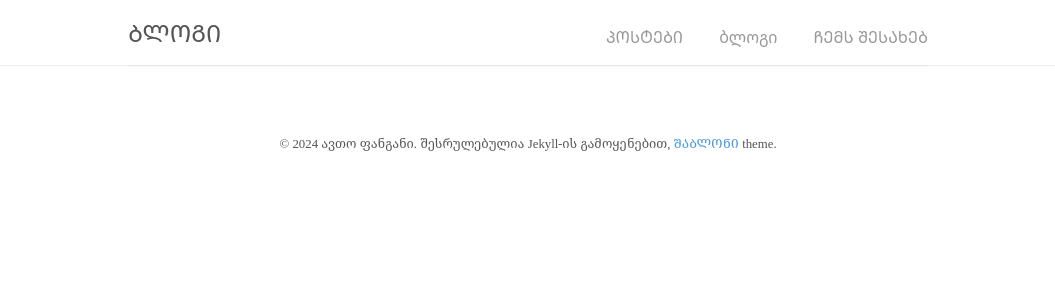
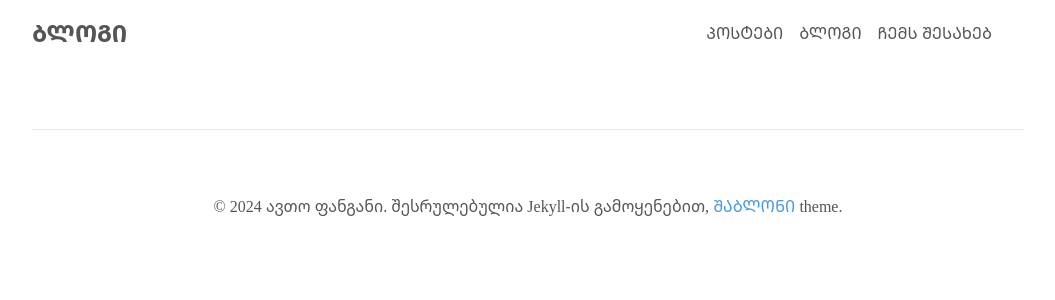
Before and after one commit to avtotrainer/blog-grid, a Jekyll site: the page built from index.html, in a window 1280 px wide. Shown: the top 300 px of the page, without its empty margins (112-1167 px from the left). Built offline with Jekyll 4.4.1, drawn with Linux system fonts in a browser that asks for light colours.

Commit message:
თითქმის გავგრიდე

```diff
--- a/_config.yml
+++ b/_config.yml
@@ -29,7 +29,7 @@ include:
 # Assets
 sass:
   sass_dir:     /assets/css/_sass
-  style:        compressed
+  # style:        compressed
 
 # Gems
 plugins:
--- a/_includes/navigation.html
+++ b/_includes/navigation.html
@@ -1,12 +1,12 @@
 <nav class="nav">
   <div class="nav-container">
-    <a href="{{ site.baseurl }}/">
+    <a href="{{ site.baseurl }}/" class="nav-title-link">
       <h2 class="nav-title">{{ site.title }}</h2>
     </a>
-    <ul>
-      <li><a href="{{ site.baseurl }}/">ᲞᲝᲡᲢᲔᲑᲘ</a></li>
-      <li><a href="{{ '/blog' | prepend: site.baseurl }}">ბლოგი</a></li>
-      <li><a href="{{ '/about' | prepend: site.baseurl }}">ᲩᲔᲛᲡ ᲨᲔᲡᲐᲮᲔᲑ</a></li>
+    <ul class="nav-list">
+      <li class="nav-item"><a href="{{ site.baseurl }}/">ᲞᲝᲡᲢᲔᲑᲘ</a></li>
+      <li class="nav-item"><a href="{{ '/blog' | prepend: site.baseurl }}">ᲑᲚᲝᲒᲘ</a></li>
+      <li class="nav-item"><a href="{{ '/about' | prepend: site.baseurl }}">ᲩᲔᲛᲡ ᲨᲔᲡᲐᲮᲔᲑ</a></li>
     </ul>
   </div>
 </nav>
--- a/assets/css/_sass/base.scss
+++ b/assets/css/_sass/base.scss
@@ -26,7 +26,16 @@ html {
 }
 
 body {
+
+  font-family: $sans-serif;
+  padding: 0;
   -webkit-text-size-adjust: 100%;
+  width: 80%;
+  margin: 0 auto;
+
+  @media screen and (max-width: 600px) {
+    width: 96% ;
+  }
 }
 
 h1,
--- a/assets/css/_sass/layout.scss
+++ b/assets/css/_sass/layout.scss
@@ -1,42 +1,47 @@
-.container {
-  margin: 0 auto;
-  max-width: 800px;
-  width: 80%;
+
+main {
+  display: grid;
+  grid-template-columns: 1fr;
+  gap: 1em;
+  padding: 1em;
+
+  .catalogue {
+    // background-color: #f0f0f0;
+    padding: 1em;
+  }
+
+  .pagination {
+    // background-color: #e0e0e0;
+    padding: 1em;
+    text-align: center;
+  }
 }
 
-main,
-footer,
-.nav-container {
-  display: block;
-  margin: 0 auto;
-  max-width: 800px;
-  width: 80%;
-}
 
 .nav {
-  box-shadow: 0 2px 2px -2px $shadow-color;
+  background-color: $body-bg;
   @media (prefers-color-scheme: dark) {
-    box-shadow: 0 2px 2px -2px $shadow-color-dark;
+    background-color: $body-bg-dark;
   }
-  overflow: auto;
+  padding: 1em;
 
   &-container {
-    margin: 1rem auto;
-    position: relative;
-    text-align: center;
+    display: grid;
+    grid-template-columns: auto 1fr;
+    align-items: center;
+  }
+
+  &-title-link {
+    text-decoration: none;
   }
 
   &-title {
-    @include transition(all .2s ease-out);
+    margin: 0;
+    font-size: 1.5em;
     color: $default-color;
     @media (prefers-color-scheme: dark) {
       color: $default-color-dark;
     }
-    display: inline-block;
-    margin: 0;
-    padding-right: .2rem;
-    font-family: $sans-serif;
-    font-weight: 400;
 
     &:hover,
     &:focus {
@@ -44,66 +49,63 @@ footer,
     }
   }
 
-  ul {
-    list-style-type: none;
-    margin: 1rem 0 0;
+  &-list {
+    display: grid;
+    grid-template-columns: repeat(5, auto);
+    gap: 1em;
+    justify-self: end;
+    list-style: none;
     padding: 0;
-    text-align: center;
+    margin: 0;
   }
 
-  li {
-    @include transition(all .2s ease-out);
+  &-item a {
+    text-decoration: none;
+
     color: $default-color;
     @media (prefers-color-scheme: dark) {
       color: $default-color-dark;
     }
-    display: inline-block;
-    opacity: .6;
-    padding: 0 2rem 0 0;
-
-    &:last-child {
-      padding-right: 0;
-    }
-
-    &:hover,
-    &:focus {
-      opacity: 1;
-    }
-  }
-
-  a {
-    color: $default-color;
-    @media (prefers-color-scheme: dark) {
-      color: $default-color-dark;
-    }
-    font-family: $sans-serif;
-  }
-}
-
-@media (min-width: 600px) {
-  .nav {
-    &-container {
-      text-align: left;
-    }
-
-    ul {
-      bottom: 0;
-      position: absolute;
-      right: 0;
+    font-size: 1em;
+    &:hover {
+      opacity: .6;
     }
   }
 }
 
-footer {
-  font-family: $serif-secondary;
-  padding: 2rem 0;
-  text-align: center;
+@media (max-width: 600px) {
+  .nav {
+    &-title-link {
+      margin-bottom: 1em;
+    }
+    &-container {
+     grid-template-columns: 1fr;
+     grid-template-rows: auto auto;
+     text-align: center;
+    }
 
-  span {
-    color: $default-color;
-    @media (prefers-color-scheme: dark) {
-      color: $default-color-dark;
+    &-list {
+      grid-template-columns: 1fr;
+      justify-content: center;
+      justify-self: center;
+      align-items: center;
+      gap: 0.5em;
+      padding: 0;
+      margin: 0;
     }
-    font-size: .8rem;
+    &-item {
+      text-align: center;
+    }
   }
 }
+
+
+footer {
+
+background-color: $body-bg;
+  @media (prefers-color-scheme: dark) {
+    background-color: $body-bg-dark;
+  }
+  padding: 1em;
+  text-align: center;
+}
```
Also changed, not shown: assets/css/main.scss (line endings or trailing spaces).
